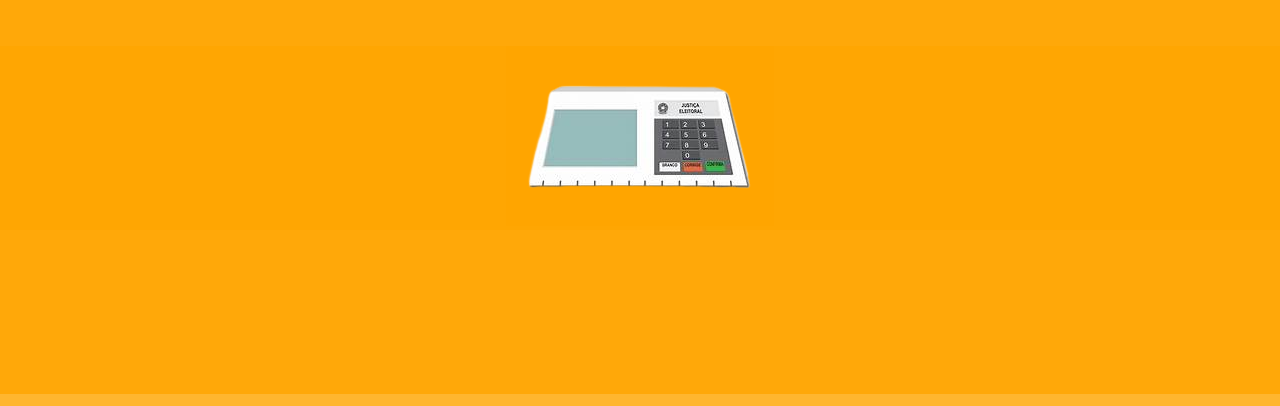
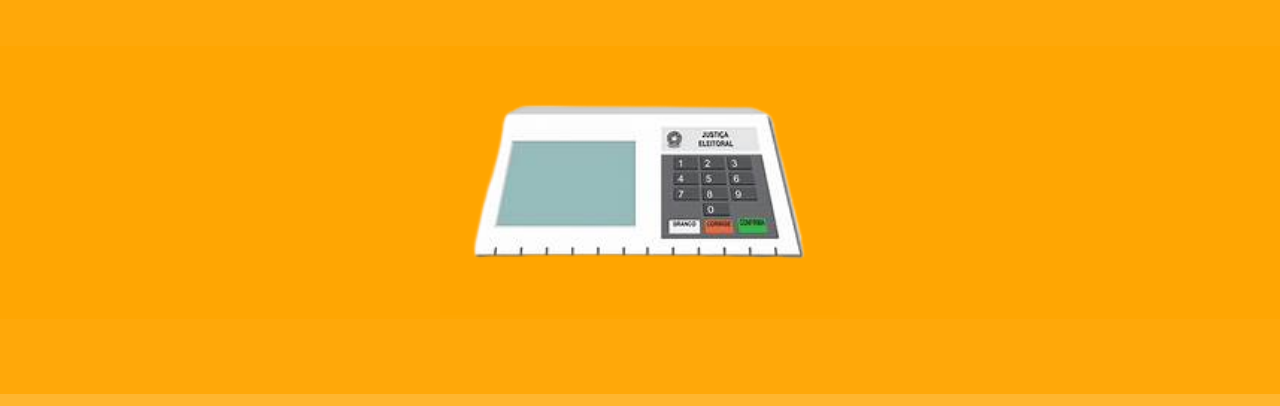
Before and after one commit to santosjuliano02/projeto-anarjara, a plain HTML site: page index.html in a window 1280 px wide. Shown: the part 394-800 px from the top of the page. Drawn offline with Linux system fonts and the light colour scheme; files that its build step writes are made by us from their sources.

Commit message:
manutençao

```diff
--- a/estilo/style.css
+++ b/estilo/style.css
@@ -94,6 +94,9 @@ strong.comp2 {
     font-size: 13.5px;
 }
 
+footer img {
+    width: 400px;
+}
 
 div#numero6 {
     position: relative;
```
